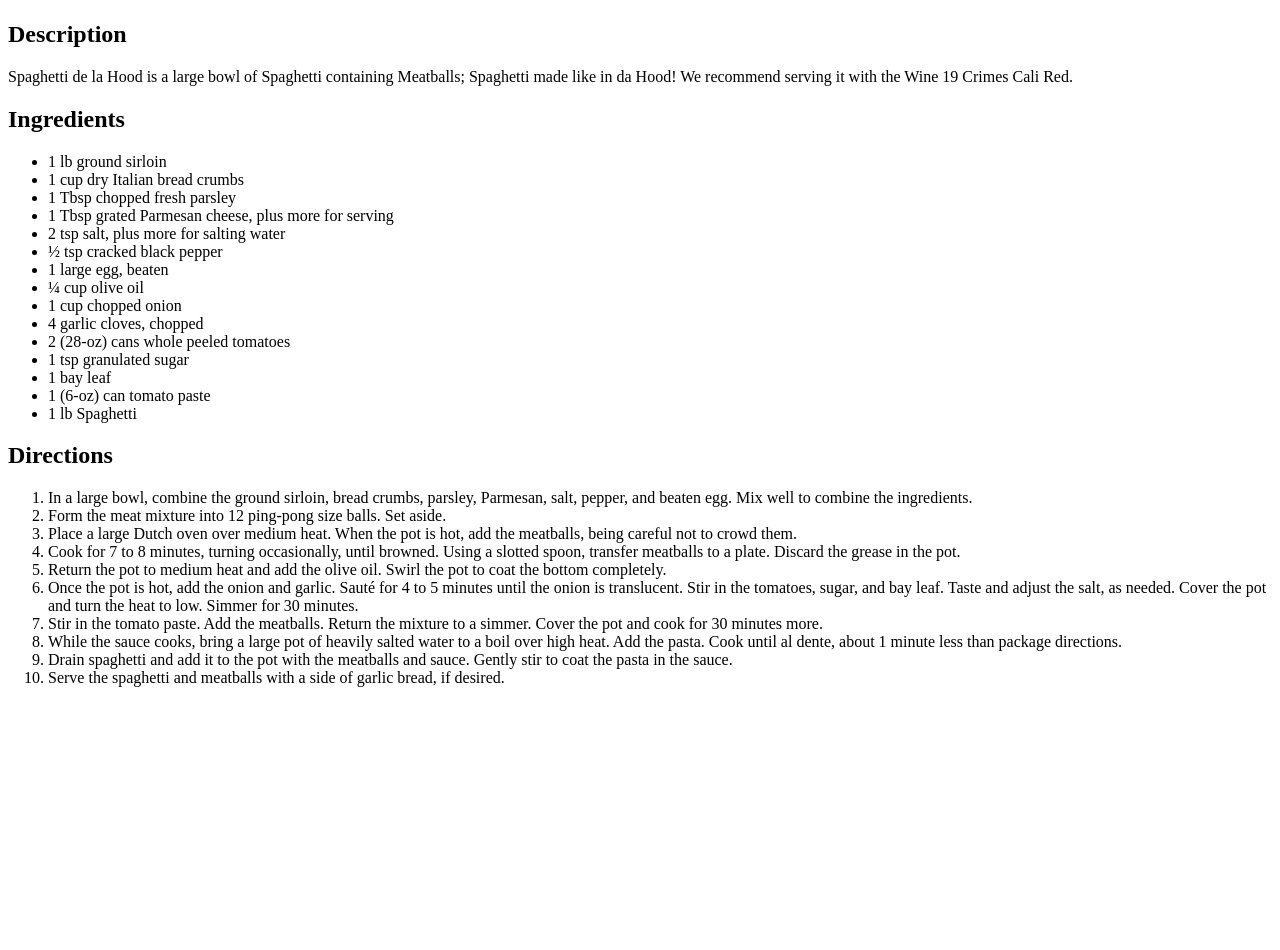
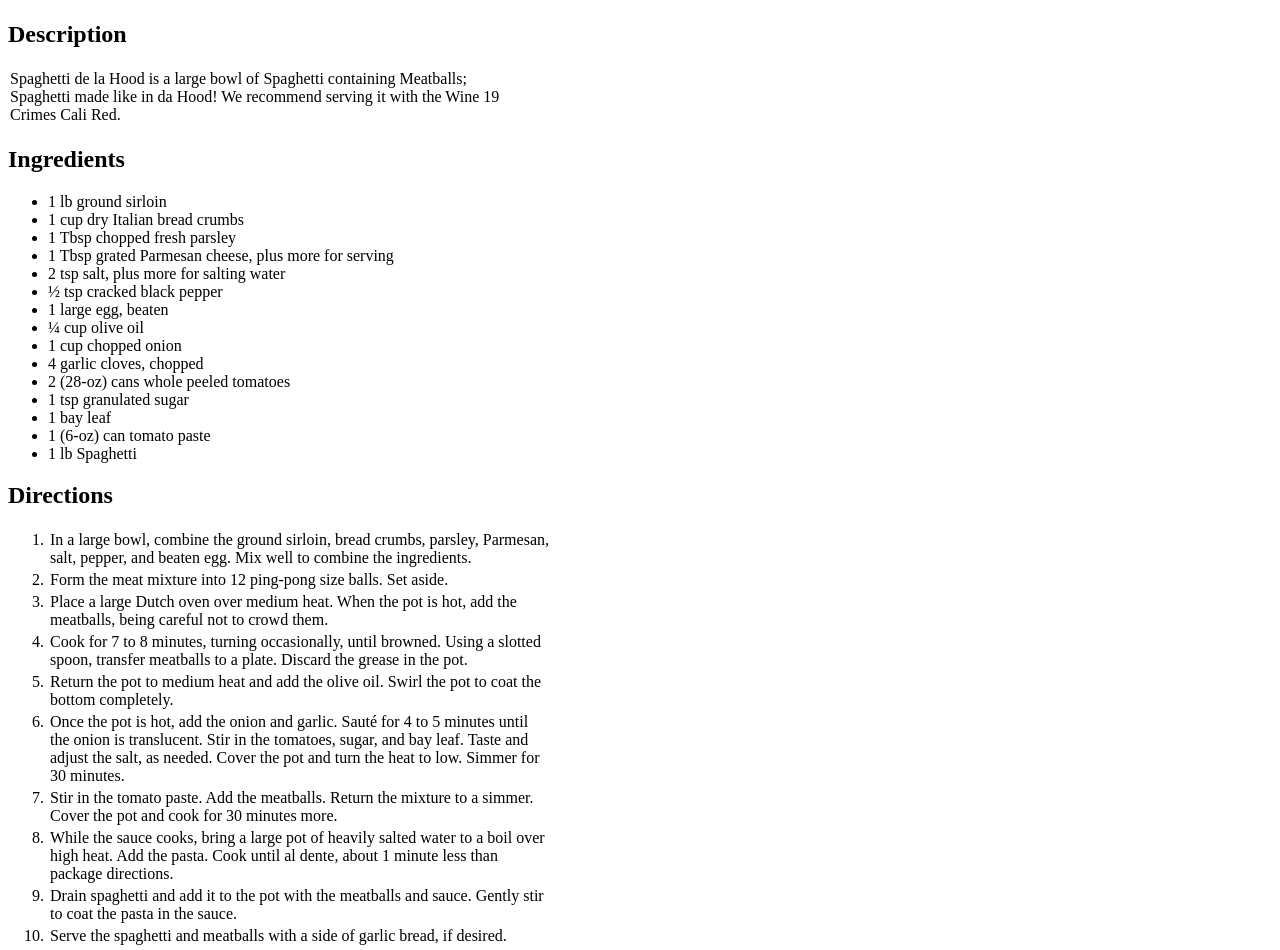
Before and after one commit to justinwastaken/odin-recipes, a plain HTML site: page recipes/spaghetti-de-la-hood.html in a window 1280 px wide. Shown: the part 99-1049 px from the top of the page. Before the commit the page ends 802 px from the top, so only its background shows below. Drawn offline with Linux system fonts and the light colour scheme.

Commit message:
modified text with word-wrap

```diff
--- a/recipes/spaghetti-de-la-hood.html
+++ b/recipes/spaghetti-de-la-hood.html
@@ -5,6 +5,16 @@
     <meta charset="UTF-8">
     <title>Spaghetti De La Hood Recipe</title>
  </head>
+
+ <style>
+    div {
+       width: 500px;
+       border: 2px solid rgb(255, 255, 255);
+    }
+    div.a {
+       word-wrap:break-word;
+    }
+    </style>
 
  <body>
     <h1>Spaghetti De La Hood Recipe</h1>
@@ -31,16 +41,16 @@
     </ul>
     <h2>Directions</h2>
     <ol>
-        <li>In a large bowl, combine the ground sirloin, bread crumbs, parsley, Parmesan, salt, pepper, and beaten egg. Mix well to combine the ingredients.</li>
-        <li>Form the meat mixture into 12 ping-pong size balls. Set aside.</li>
-        <li>Place a large Dutch oven over medium heat. When the pot is hot, add the meatballs, being careful not to crowd them.</li>
-        <li>Cook for 7 to 8 minutes, turning occasionally, until browned. Using a slotted spoon, transfer meatballs to a plate. Discard the grease in the pot.</li>
-        <li>Return the pot to medium heat and add the olive oil. Swirl the pot to coat the bottom completely.</li>
-        <li>Once the pot is hot, add the onion and garlic. Sauté for 4 to 5 minutes until the onion is translucent. Stir in the tomatoes, sugar, and bay leaf. Taste and adjust the salt, as needed. Cover the pot and turn the heat to low. Simmer for 30 minutes.</li>
-        <li>Stir in the tomato paste. Add the meatballs. Return the mixture to a simmer. Cover the pot and cook for 30 minutes more.</li>
-        <li>While the sauce cooks, bring a large pot of heavily salted water to a boil over high heat. Add the pasta. Cook until al dente, about 1 minute less than package directions.</li>
-        <li>Drain spaghetti and add it to the pot with the meatballs and sauce. Gently stir to coat the pasta in the sauce.</li>
-        <li>Serve the spaghetti and meatballs with a side of garlic bread, if desired.</li>
+        <li><div class="a">In a large bowl, combine the ground sirloin, bread crumbs, parsley, Parmesan, salt, pepper, and beaten egg. Mix well to combine the ingredients.</div></li>
+        <li><div class="a">Form the meat mixture into 12 ping-pong size balls. Set aside.</div></li>
+        <li><div class="a">Place a large Dutch oven over medium heat. When the pot is hot, add the meatballs, being careful not to crowd them.</div></li>
+        <li><div class="a">Cook for 7 to 8 minutes, turning occasionally, until browned. Using a slotted spoon, transfer meatballs to a plate. Discard the grease in the pot.</div></li>
+        <li><div class="a">Return the pot to medium heat and add the olive oil. Swirl the pot to coat the bottom completely.</div></li>
+        <li><div class="a">Once the pot is hot, add the onion and garlic. Sauté for 4 to 5 minutes until the onion is translucent. Stir in the tomatoes, sugar, and bay leaf. Taste and adjust the salt, as needed. Cover the pot and turn the heat to low. Simmer for 30 minutes.</div></li>
+        <li><div class="a">Stir in the tomato paste. Add the meatballs. Return the mixture to a simmer. Cover the pot and cook for 30 minutes more.</div></li>
+        <li><div class="a">While the sauce cooks, bring a large pot of heavily salted water to a boil over high heat. Add the pasta. Cook until al dente, about 1 minute less than package directions.</div></li>
+        <li><div class="a">Drain spaghetti and add it to the pot with the meatballs and sauce. Gently stir to coat the pasta in the sauce.</div></li>
+        <li><div class="a">Serve the spaghetti and meatballs with a side of garlic bread, if desired.</div></li>
     </ol>
  </body>
 </html>
```
Also changed, not shown: recipes/chicken-breast-sandwich.html (+18 -8 lines), recipes/fudge-icecream-bar.html (+14 -4 lines).
